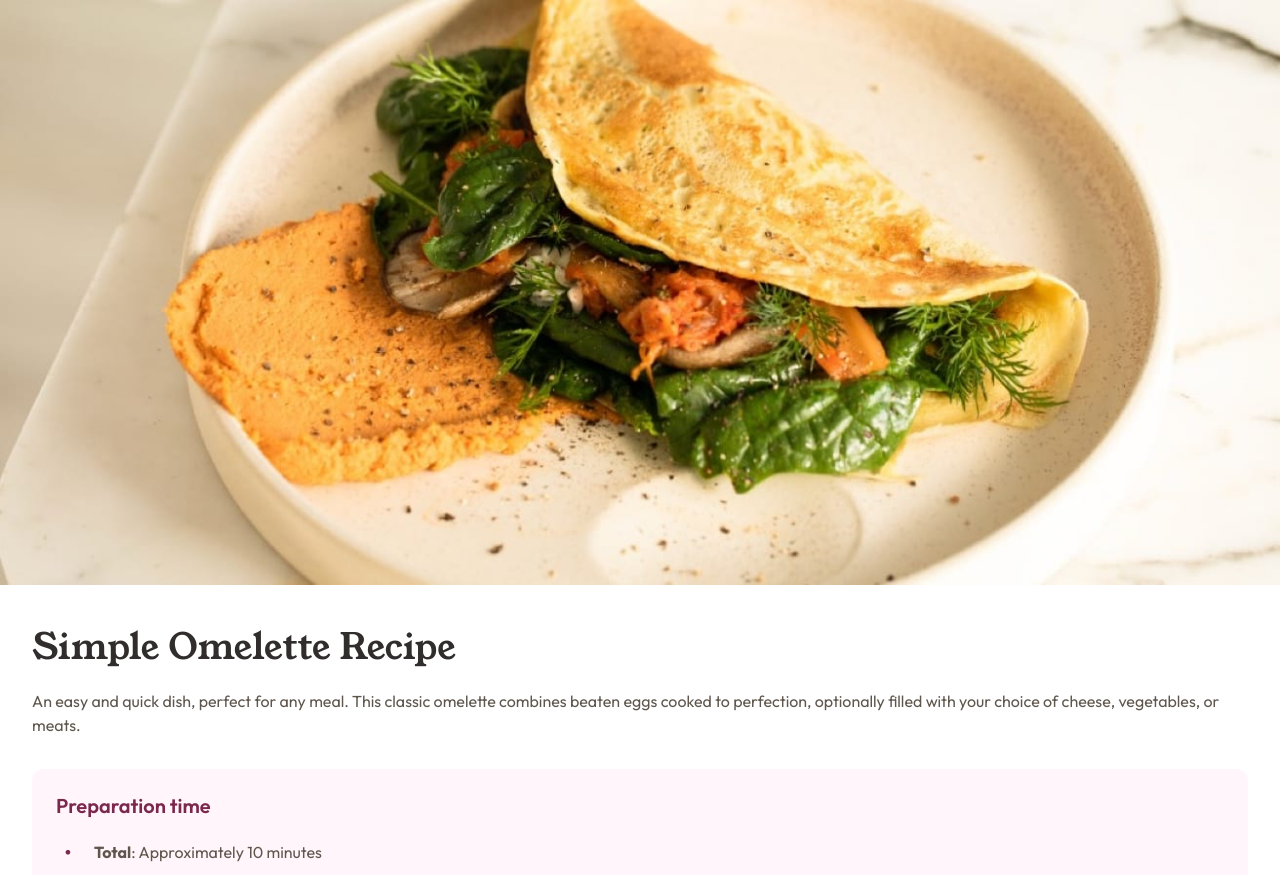
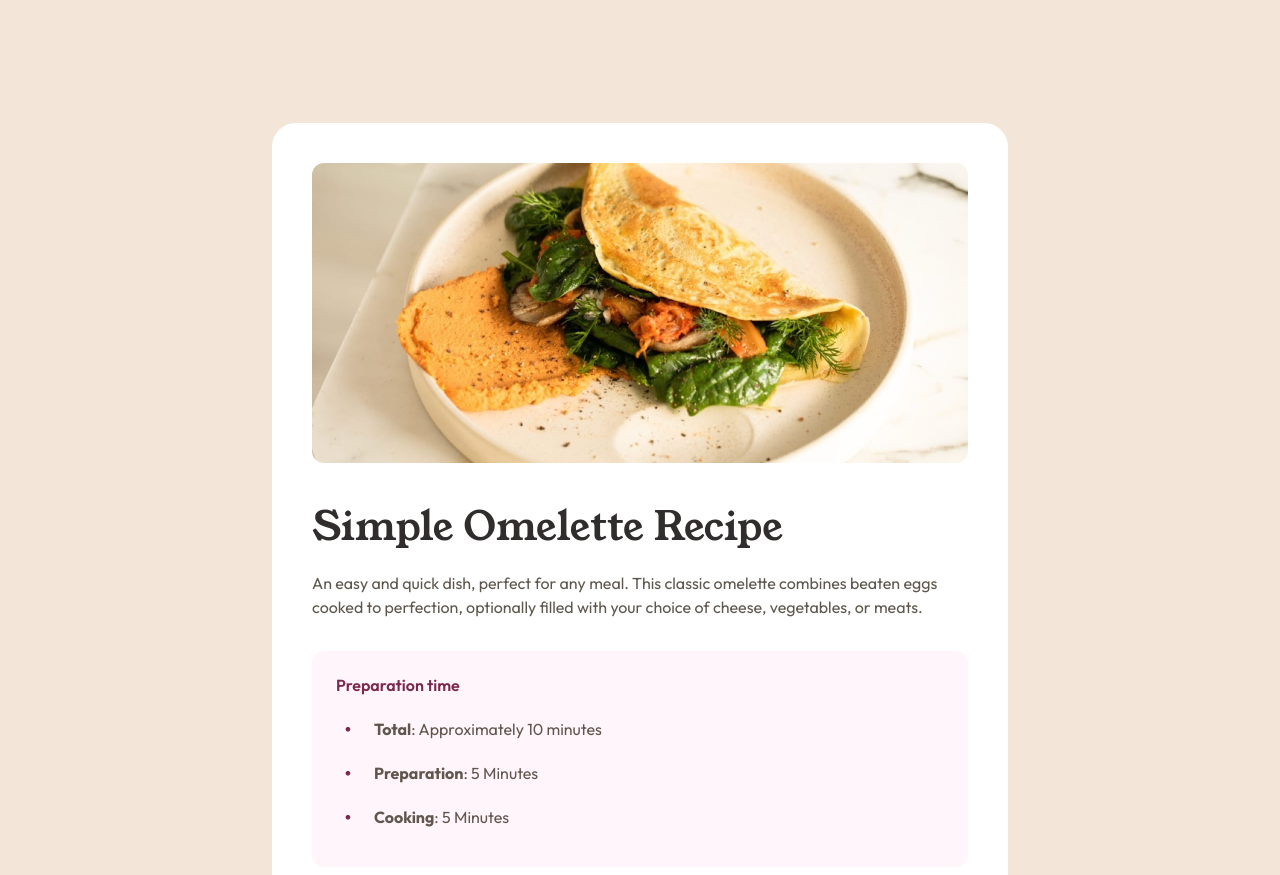
Before and after one commit to Tomcourt89/Recipe-page, a plain HTML site: page index.html in a window 1280 px wide. Shown: the top 875 px of the page. Drawn offline with Linux system fonts and the light colour scheme.

Commit message:
updated html to use main as wrapper for desktop styling. Desktop styles added

```diff
--- a/css/styles.css
+++ b/css/styles.css
@@ -16,6 +16,10 @@
     --Light-Grey: hsl(30, 18%, 87%);
     --Wenge-Brown: hsl(30, 10%, 34%);
     --Dark-Charcoal: hsl(24, 5%, 18%);
+
+    --Title: 2.25rem;
+    --Subtitle: 1.75rem;
+    --Textlg: 1.25rem;
 }
 
 * {
@@ -24,7 +28,7 @@
     margin: 0;
 }
 
-body {
+main {
     background: var(--White);
     font-family: "Outfit";
     color: var(--Wenge-Brown);
@@ -37,18 +41,18 @@ h1, h2 {
 }
 
 h1 {
-    font-size: 2.25rem;
+    font-size: var(--Title);
     color: var(--Dark-Charcoal);
     line-height: 1;
 }
 
 h2 {
-    font-size: 1.75rem;
+    font-size: var(--Subtitle);
     color: var(--Nutmeg);
 }
 
 h3 {
-    font-size: 1.25rem;
+    font-size: var(--textlg);
     color: var(--Dark-Raspberry);
     font-weight: 600;
     margin-bottom: 16px;
@@ -140,3 +144,28 @@ table td {
     font-weight: 700;
     padding-right: 32px;
 }
+
+@media (width > 64em) {
+    :root {
+        --Title: 2.5rem;
+    }
+
+    body {
+        background: var(--Eggshell);
+    }
+
+    main {
+        max-width: 736px;
+        margin: 123px auto;
+        padding: 40px;
+        border-radius: 24px;
+    }
+
+    img {
+        border-radius: 12px;
+    }
+
+    section {
+        margin: 0;
+    }
+}
--- a/index.html
+++ b/index.html
@@ -15,7 +15,7 @@
   </style>
 </head>
 <body>
-
+  <main>
     <img src="./assets/images/image-omelette.jpeg" alt="Simple Omelette">
 
     <section>
@@ -80,7 +80,7 @@
         </tr>
       </table>
     </section>
-
+  </main>
 
 
     <div class="attribution">
```
Lines whose indentation alone changed are shown as unchanged.
